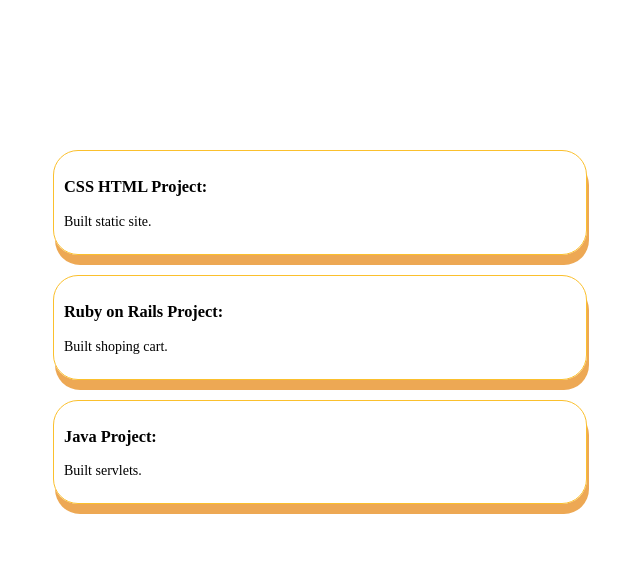
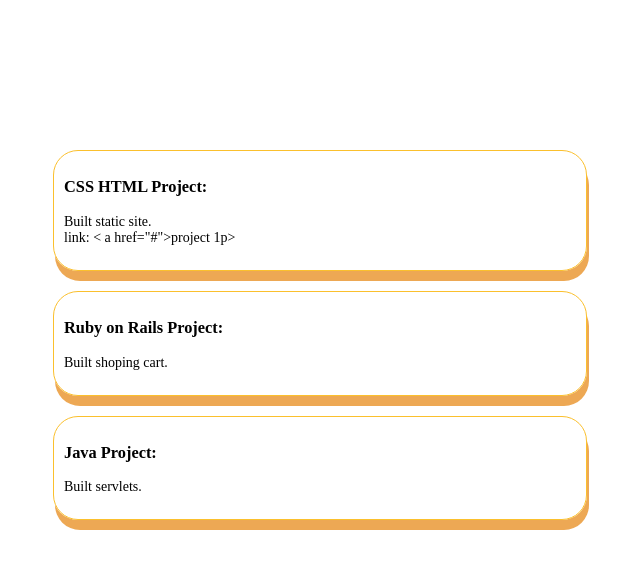
Before and after one commit to AlbinaZakirova1804/AlbinaZakirova1804.github.io, a website: page projects.html in a window 1280 px wide. Shown: the whole page, without its empty margins (320-960 px from the left). Drawn offline with Linux system fonts and the light colour scheme.

Commit message:
added a link to the first project

```diff
--- a/projects.html
+++ b/projects.html
@@ -14,7 +14,8 @@
                 </article>
                 <article id="content" class="item" >
                     <h1>CSS HTML Project:</h1>
-                    <p>Built static site.</p>
+                    <p>Built static site.<br>
+                    link: < a href="#">project 1</a>p>
                 </article>
                 <article id="content2" class="item" >
                     <h1>Ruby on Rails Project:</h1>
--- a/sass/main.scss
+++ b/sass/main.scss
@@ -31,9 +31,6 @@
         &:hover {
             color: $dark-grey;
             text-decoration: underline;
-        }
-        &:visited {
-            color: $dark-grey;
         }
     }
 }
```
Also changed, not shown: index.html (+2 -1 lines), css/style.css, dist/projects.html, 1 other file.
